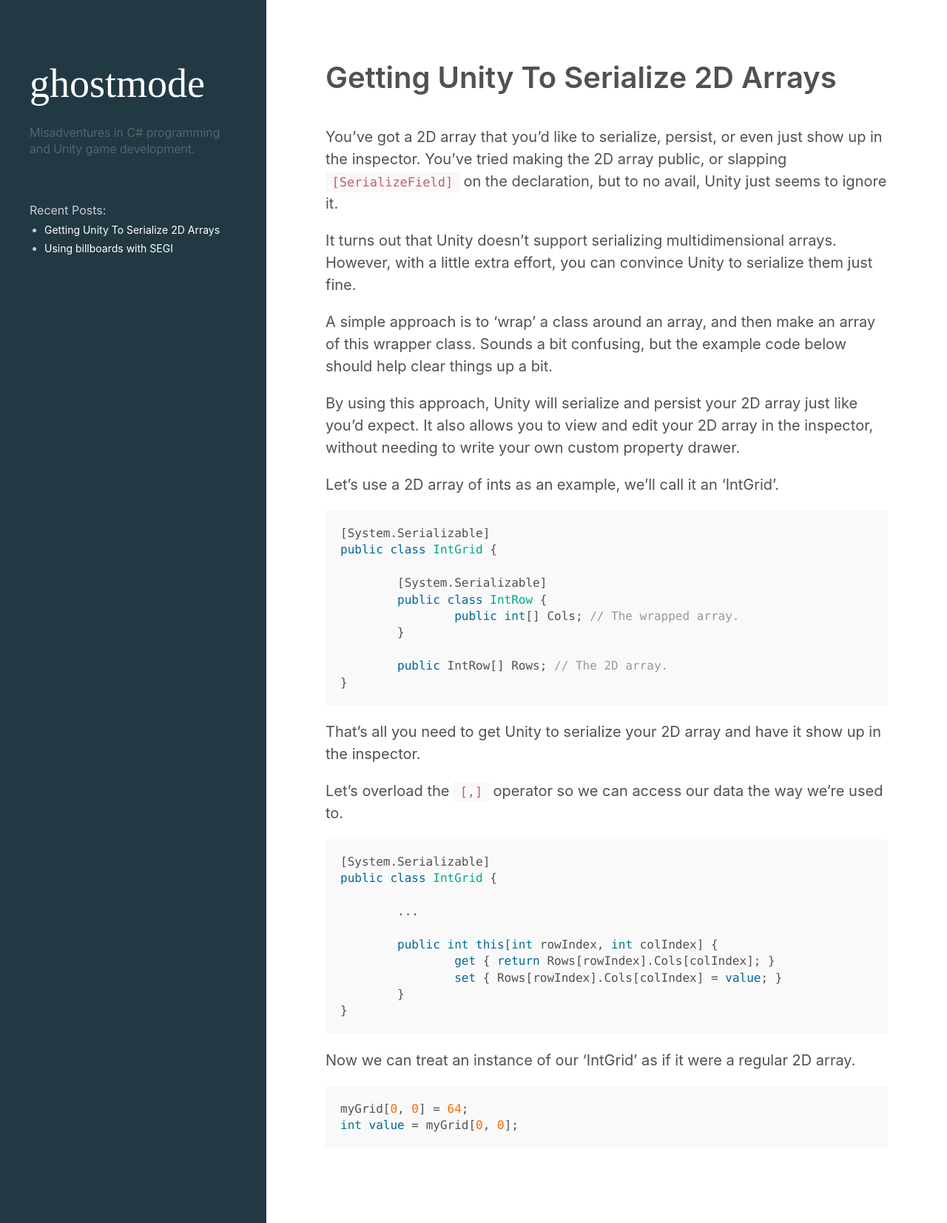
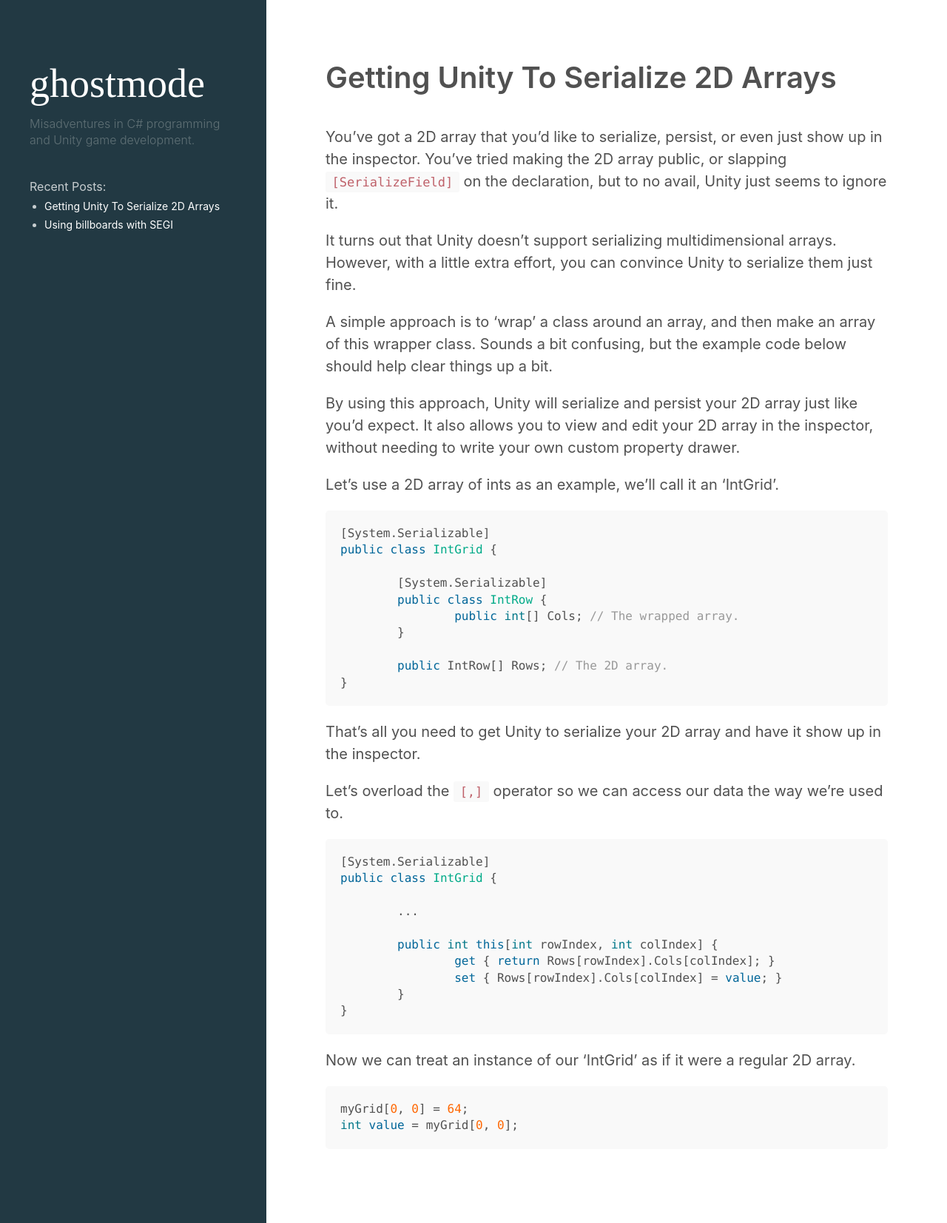
Before and after one commit to teamghostmode/teamghostmode.github.io, a Jekyll site: the page built from index.md, in a window 1280 px wide. Shown: the whole page at 74% size. Built offline with Jekyll 4.4.1, drawn with Linux system fonts in a browser that asks for light colours; some web fonts are replaced.

Commit message:
Adjust sidebar margins.

```diff
--- a/_sass/hydeout/_layout.scss
+++ b/_sass/hydeout/_layout.scss
@@ -42,7 +42,7 @@ body {
     font-size: 2.7rem;
     color: #fff;
     margin-top: 0;
-    margin-bottom: 1rem;
+    margin-bottom: 0.4rem;
 
     a:hover, a:focus {
       text-decoration: none;
@@ -51,7 +51,7 @@ body {
   }
 
   .links {
-    margin-top: 3rem;
+    margin-top: 2rem;
 
     ul {
       font-size: 0.7rem;
```
